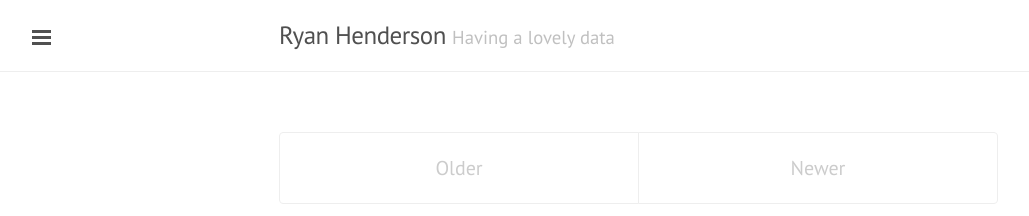
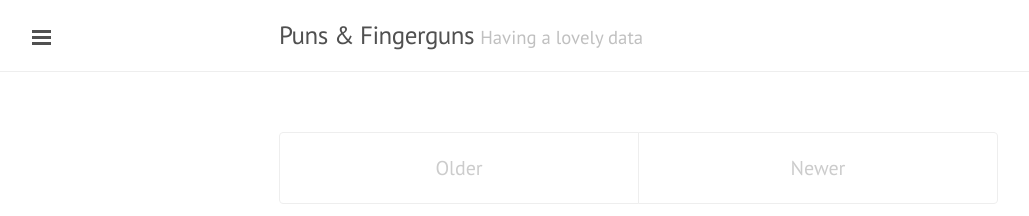
Before and after one commit to rhsimplex/oldblog, a Jekyll site: the page built from index.html, in a window 1280 px wide. Shown: the top 216 px of the page, without its empty margins (1-1030 px from the left). Built offline with Jekyll 4.4.1, drawn with Linux system fonts in a browser that asks for light colours; the list of posts is cut into pages by our own code.

Commit message:
Update _config.yml

```diff
--- a/_config.yml
+++ b/_config.yml
@@ -2,7 +2,7 @@ excerpt_separator: ""
 pygments: true
 markdown: kramdown
 url: http://rhsimplex.github.io
-title: Ryan Henderson
+title: Puns & Fingerguns
 tagline: Having a lovely data
-description: My awesome new site
+description: Very Blog
 paginate: 5
```
